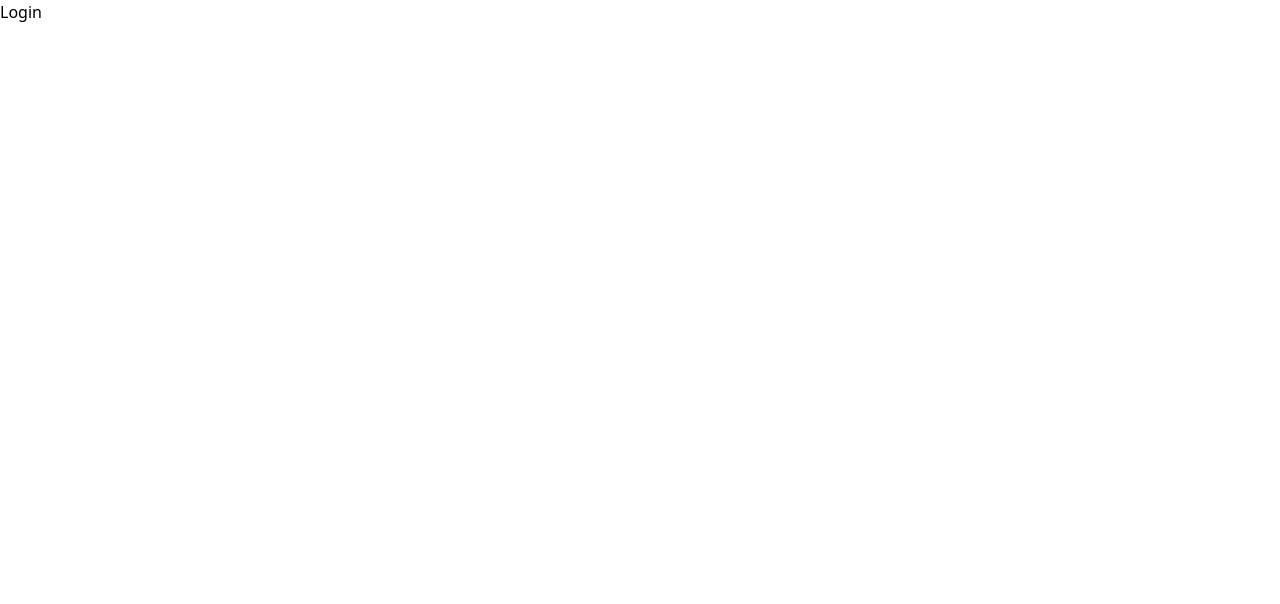
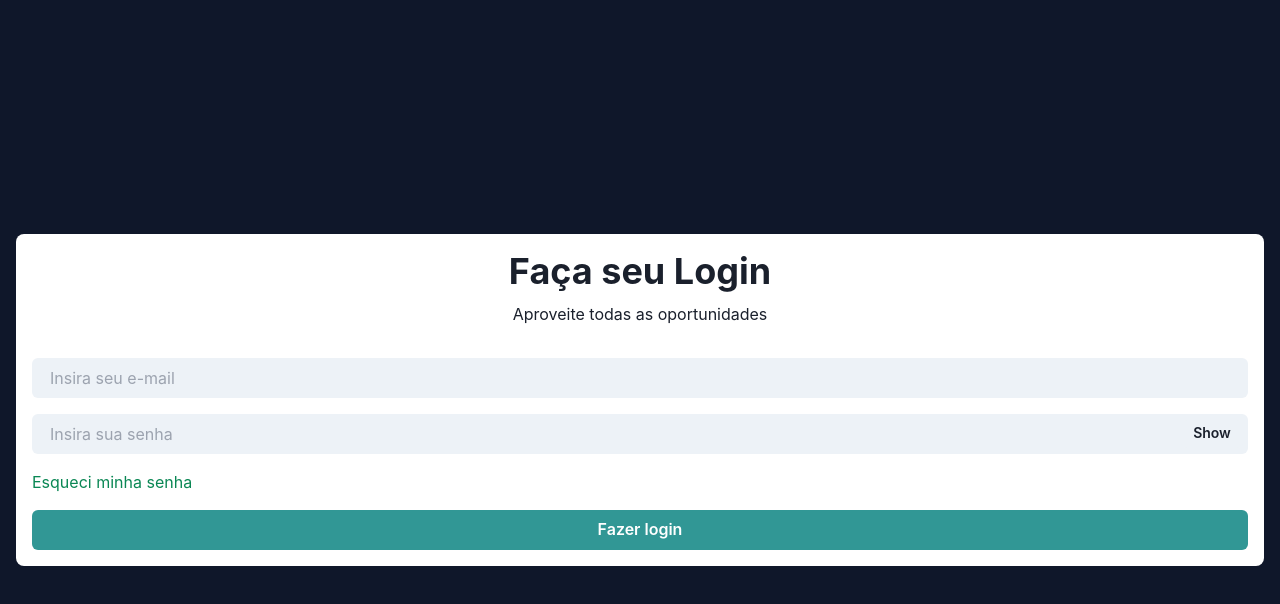
Before and after one commit to GustavoMont/service-market, a Next.js app: page /login in a window 1280 px wide. Shown: the top 604 px of the page. Built offline with nearby package versions, Linux system fonts and the light colour scheme.

Commit message:
:pencil2: create login page

```diff
--- /dev/null
+++ b/components/Form/PasswordInput.tsx
@@ -0,0 +1,33 @@
+import {
+  Button,
+  Input,
+  InputGroup,
+  InputProps,
+  InputRightElement,
+} from "@chakra-ui/react";
+import React, { useState } from "react";
+
+interface PasswordInputProps extends InputProps {}
+
+function PasswordInput(props: PasswordInputProps) {
+  const [show, setShow] = useState(false);
+  const handleClick = () => setShow(!show);
+
+  return (
+    <InputGroup size="md">
+      <Input
+        pr="4.5rem"
+        type={show ? "text" : "password"}
+        placeholder="Insira sua senha"
+        {...props}
+      />
+      <InputRightElement width="4.5rem">
+        <Button h="1.75rem" size="sm" onClick={handleClick}>
+          {show ? "Hide" : "Show"}
+        </Button>
+      </InputRightElement>
+    </InputGroup>
+  );
+}
+
+export default PasswordInput;
--- /dev/null
+++ b/components/common/Body.tsx
@@ -0,0 +1,9 @@
+import React, { HTMLAttributes, HtmlHTMLAttributes } from "react";
+
+interface BodyProps extends HTMLAttributes<HTMLDivElement> {}
+
+function Body(props: BodyProps) {
+  return <div {...props} className={`min-h-screen ${props.className} px-4`} />;
+}
+
+export default Body;
--- /dev/null
+++ b/components/common/WhiteCard.tsx
@@ -0,0 +1,16 @@
+import React, { ReactNode } from "react";
+
+interface WhiteCardProps {
+  className?: string;
+  children: ReactNode;
+}
+
+function WhiteCard(props: WhiteCardProps) {
+  return (
+    <div className={`bg-white rounded-lg p-4 ${props.className}`}>
+      {props.children}
+    </div>
+  );
+}
+
+export default WhiteCard;
--- a/pages/_app.tsx
+++ b/pages/_app.tsx
@@ -1,8 +1,13 @@
-import '../styles/globals.css'
-import type { AppProps } from 'next/app'
+import "../styles/globals.css";
+import type { AppProps } from "next/app";
+import { ChakraProvider } from "@chakra-ui/react";
 
 function MyApp({ Component, pageProps }: AppProps) {
-  return <Component {...pageProps} />
+  return (
+    <ChakraProvider>
+      <Component {...pageProps} />
+    </ChakraProvider>
+  );
 }
 
-export default MyApp
+export default MyApp;
--- a/pages/login.tsx
+++ b/pages/login.tsx
@@ -1,7 +1,59 @@
 import React from "react";
+import Body from "../components/common/Body";
+import WhiteCard from "../components/common/WhiteCard";
+import {
+  Button,
+  Heading,
+  Input,
+  InputGroup,
+  Link,
+  Stack,
+  Text,
+} from "@chakra-ui/react";
+import PasswordInput from "../components/Form/PasswordInput";
 
 function Login() {
-  return <div>Login</div>;
+  return (
+    <Body className="bg-slate-900 flex items-center justify-center">
+      <main className="w-full">
+        <WhiteCard>
+          <Stack spacing={8}>
+            <div className="text-center">
+              <Heading as="h3" size="xl">
+                Faça seu Login
+              </Heading>
+              <Text fontSize="md" className="mt-2">
+                Aproveite todas as oportunidades
+              </Text>
+            </div>
+            <div id="login-container">
+              <form className="flex flex-col gap-4">
+                <InputGroup>
+                  <Input
+                    variant={"filled"}
+                    placeholder="Insira seu e-mail"
+                    type={"email"}
+                  />
+                </InputGroup>
+                <PasswordInput variant={"filled"} />
+                <Link>
+                  <Text className="text-secondary">Esqueci minha senha</Text>
+                </Link>
+                <Button
+                  loadingText="Submitting"
+                  colorScheme="teal"
+                  variant="solid"
+                  className="bg-primary"
+                >
+                  Fazer login
+                </Button>
+              </form>
+            </div>
+          </Stack>
+        </WhiteCard>
+      </main>
+    </Body>
+  );
 }
 
 export default Login;
--- a/tailwind.config.js
+++ b/tailwind.config.js
@@ -4,6 +4,7 @@ module.exports = {
     "./pages/**/*.{js,ts,jsx,tsx}",
     "./components/**/*.{js,ts,jsx,tsx}",
   ],
+
   theme: {
     extend: {
       colors: {
@@ -12,5 +13,4 @@ module.exports = {
       },
     },
   },
-  plugins: [],
 };
```
Also changed, not shown: package.json (+7 -0 lines), 1 other file (tests, documents, lock files or other folders).
